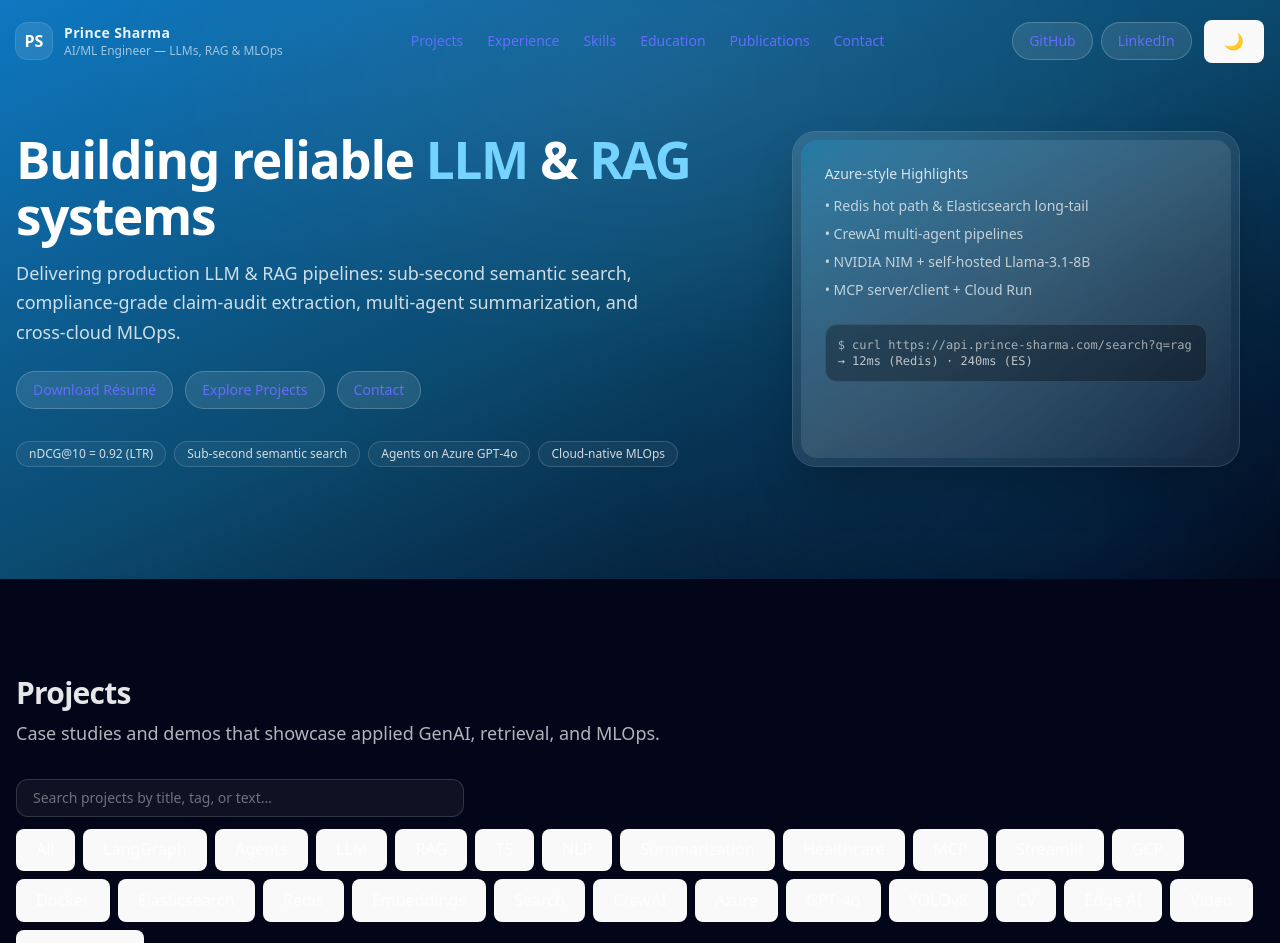
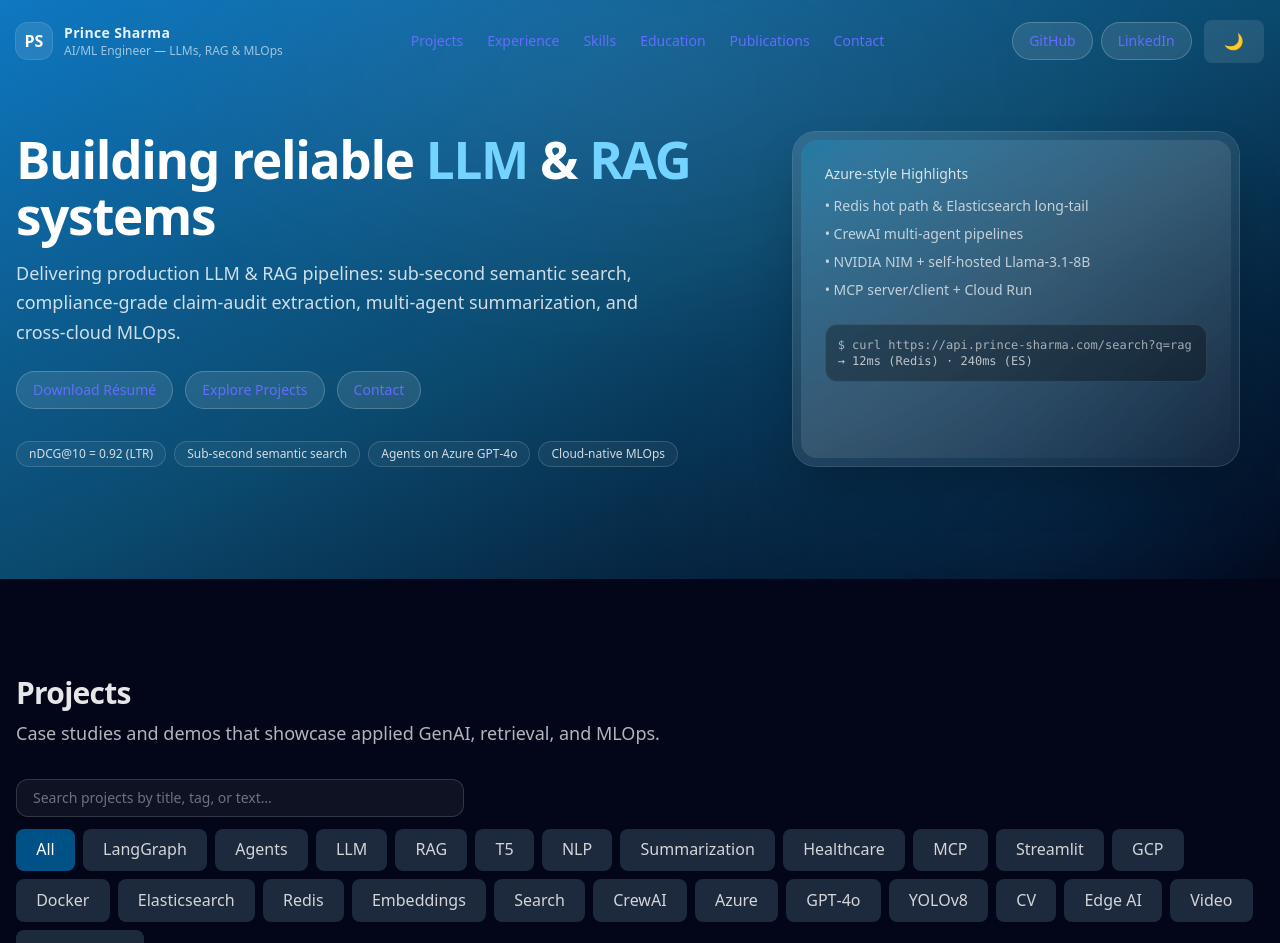
Before and after one commit to prince0018/prince3, a React (Vite) app: page / in a window 1280 px wide. Shown: the top 943 px of the page. Built offline with nearby package versions, Linux system fonts and the light colour scheme.

Commit message:
final edit

```diff
--- a/src/App.jsx
+++ b/src/App.jsx
@@ -406,14 +406,15 @@ export default function AzureStylePortfolio() {
                 onClick={() => setActiveTag(t)}
                 className={`rounded-full px-3 py-1 text-xs backdrop-blur border ${
                   activeTag === t
-                    ? "bg-sky-500/30 border-sky-500/50 text-white"
-                    : "bg-white/5 border-white/15 text-white/80 hover:bg-white/10"
+                    ? "bg-sky-600/60 border-sky-500/50 text-white"
+                    : "bg-slate-800 border-slate-600 text-white/80 hover:bg-slate-700"
                 }`}
               >
                 {t}
               </button>
             ))}
           </div>
+
         </div>
 
         <div className="mt-8 grid gap-6 sm:grid-cols-2 lg:grid-cols-3">
--- a/src/index.css
+++ b/src/index.css
@@ -43,7 +43,7 @@ button {
   font-size: 1em;
   font-weight: 500;
   font-family: inherit;
-  background-color: #1a1a1a;
+  /* background-color: #1a1a1a; */
   cursor: pointer;
   transition: border-color 0.25s;
 }
@@ -84,7 +84,7 @@ body {
   a:hover {
     color: #747bff;
   }
-  button {
+  /* button {
     background-color: #f9f9f9;
-  }
+  } */
 }
```
